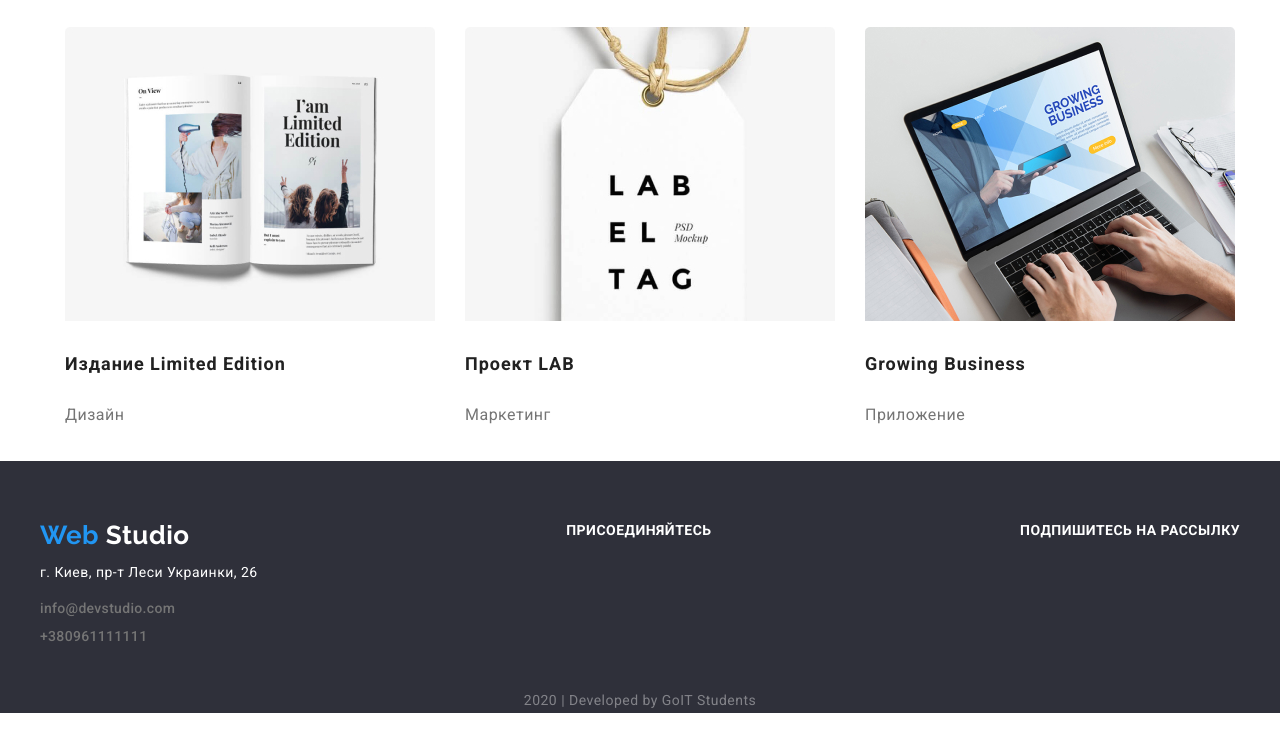
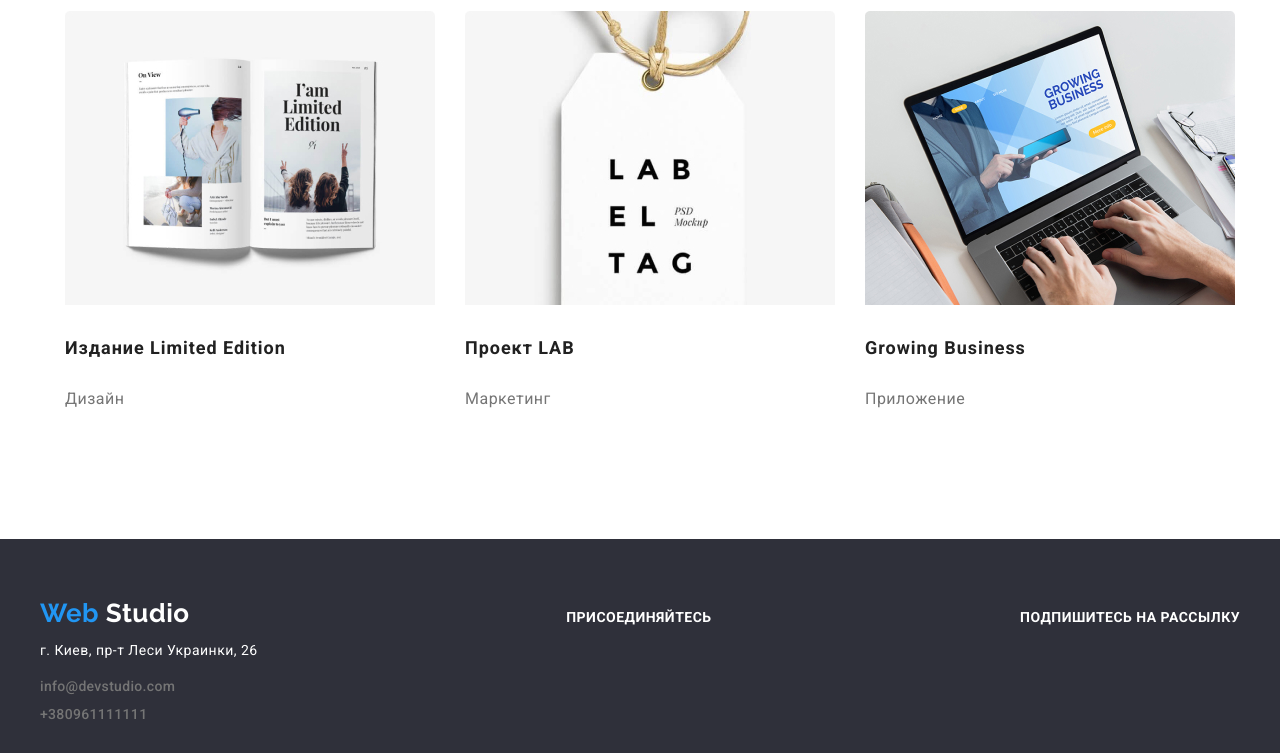
Before and after one commit to Naivelamb1003/goit-markup-hw-03, a plain HTML site: page portfolio.html in a window 1280 px wide. Shown: the part 1132-1885 px from the top of the page. Before the commit the page ends 1845 px from the top, so only its background shows below. Drawn offline with nearby package versions, Linux system fonts and the light colour scheme.

Commit message:
add to margin portfolio

```diff
--- a/css/main.css
+++ b/css/main.css
@@ -334,6 +334,7 @@ text-align: center;
 .container-footer{
   display: flex;
   justify-content: space-between;
+  align-items: baseline;
   padding: 48px 0px 28px;
 }
 
@@ -371,15 +372,6 @@ text-align: center;
   color: #ffffff;
 }
 
-.footer-slogan {
-
-  margin-bottom: 0px;
-
-  text-align: center;
-
-  color: rgba(255, 255, 255, 0.4);
-}
-
 
 /* */
 
@@ -387,8 +379,6 @@ text-align: center;
 
 .container-nav{
   margin-top: 90px;
-  margin-bottom: 50px;
-
 }
 
 .list-nav{
@@ -429,8 +419,10 @@ text-align: center;
   width: 1230px;
   padding-left: 15px;
   padding-right: 15px;
+  padding-bottom: 94px;
   margin-left: auto;
   margin-right: auto;
+  margin-top: 34px;
 }
 
 
--- a/portfolio.html
+++ b/portfolio.html
@@ -208,9 +208,6 @@
                         <button class="button">Подписаться</button>
                     </div> -->
             </div>
-            <div>
-                <p class="footer-slogan">2020 | Developed by GoIT Students</p>
-            </div>
 
         </div>
 
```
Also changed, not shown: index.html (+0 -3 lines).
